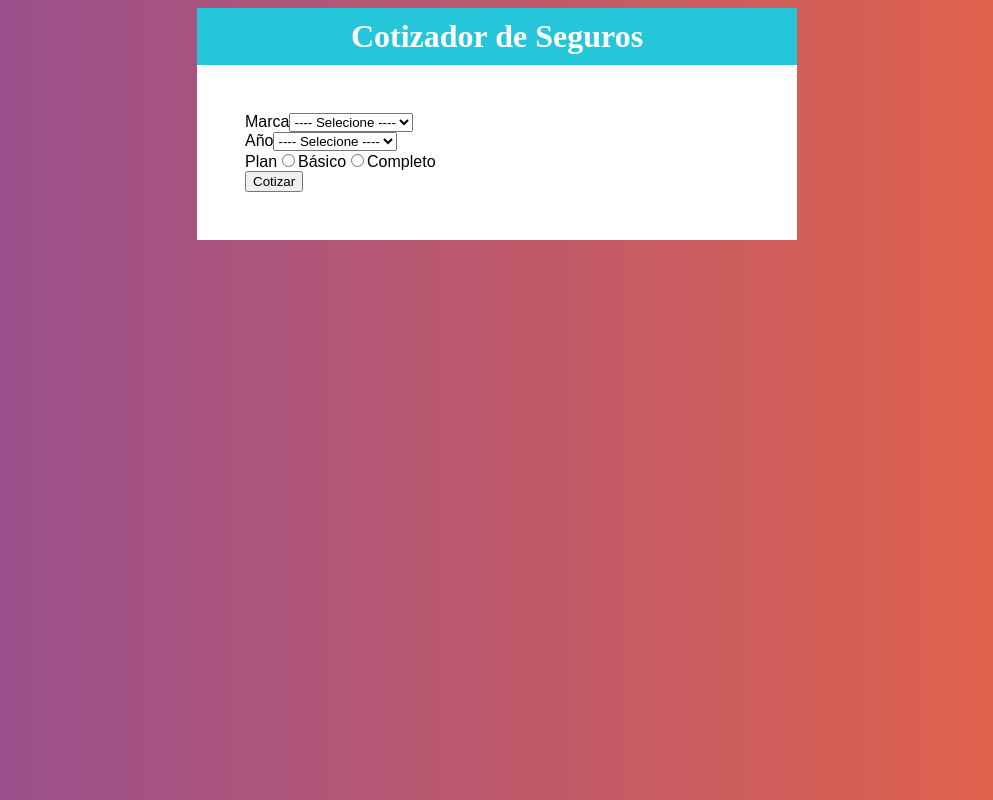
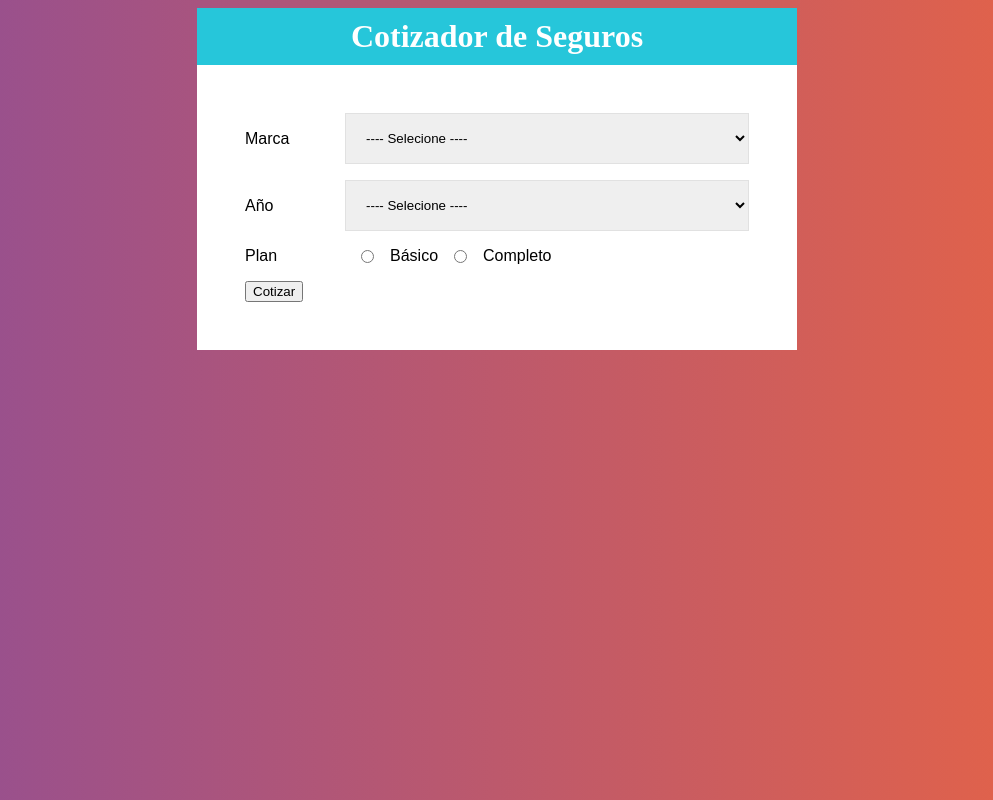
Before and after one commit to danieldamian09/cotizador-seguro-automovil, a React (Create React App) app in the folder cotizador-seguros/: page / in a window 1280 px wide. Shown: the whole page, without its empty margins (143-1136 px from the left). Built offline with nearby package versions, Linux system fonts and the light colour scheme; the HTML template or start-up script is replaced by a standard one.

Commit message:
agregando style components al formulario

```diff
--- a/cotizador-seguros/src/components/Formulario.jsx
+++ b/cotizador-seguros/src/components/Formulario.jsx
@@ -1,20 +1,44 @@
 import React from 'react'
+import styled from '@emotion/styled';
+
+const Campo = styled.div`
+    display: flex;
+    margin-bottom: 1rem;
+    align-items: center;
+`;
+
+const Label = styled.label`
+    flex: 0 0 100px;
+`;
+
+const Select = styled.select`
+    display: block;
+    width: 100%;
+    padding: 1rem;
+    border: 1px solid #e1e1e1;
+    --webkit-appearance: none;
+`;
+
+const InputRadio = styled.input`
+    margin: 0 1rem;
+
+`;
 
 function Formulario() {
     return (
         <form>
-            <div>
-                <label htmlFor="">Marca</label>
-                <select name="" id="">
+            <Campo>
+                <Label htmlFor="">Marca</Label>
+                <Select name="" id="">
                     <option value="">---- Selecione ----</option>
                     <option value="americano">Americano</option>
                     <option value="europeo">Europeo</option>
                     <option value="asiatico">Asiatico</option>
-                </select>
-            </div>
-            <div>
-                <label htmlFor="">Año</label>
-                <select name="" id="">
+                </Select>
+            </Campo>
+            <Campo>
+                <Label htmlFor="">Año</Label>
+                <Select name="" id="">
                     <option value="">---- Selecione ----</option>
                     <option value="2021">2021</option>
                     <option value="2020">2020</option>
@@ -26,20 +50,20 @@
                     <option value="2014">2014</option>
                     <option value="2013">2013</option>
                     <option value="2012">2012</option>
-                </select>
-            </div>
-            <div>
-                <label htmlFor="">Plan</label>
-                <input type="radio"
+                </Select>
+            </Campo>
+            <Campo>
+                <Label htmlFor="">Plan</Label>
+                <InputRadio type="radio"
                     name="plan"
                     value="basico"
                 />Básico
 
-                <input type="radio"
+                <InputRadio type="radio"
                     name="plan"
                     value="completo"
                 />Completo
-            </div>
+            </Campo>
             <button type="button">Cotizar</button>
         </form>
     )
```
